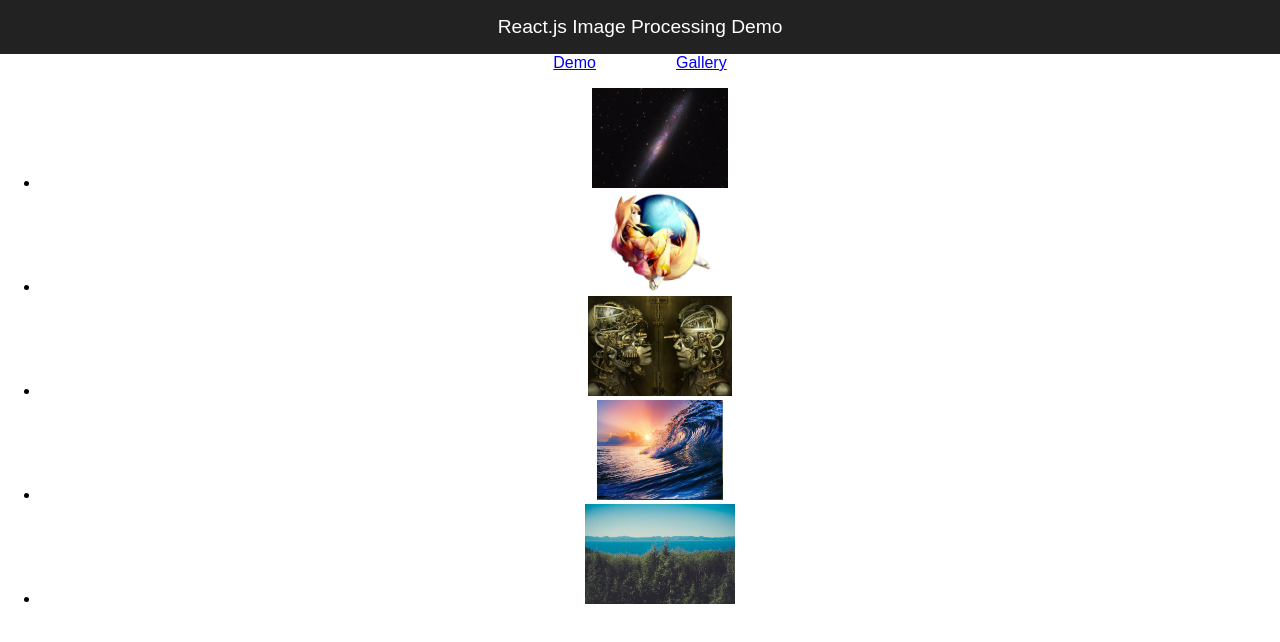
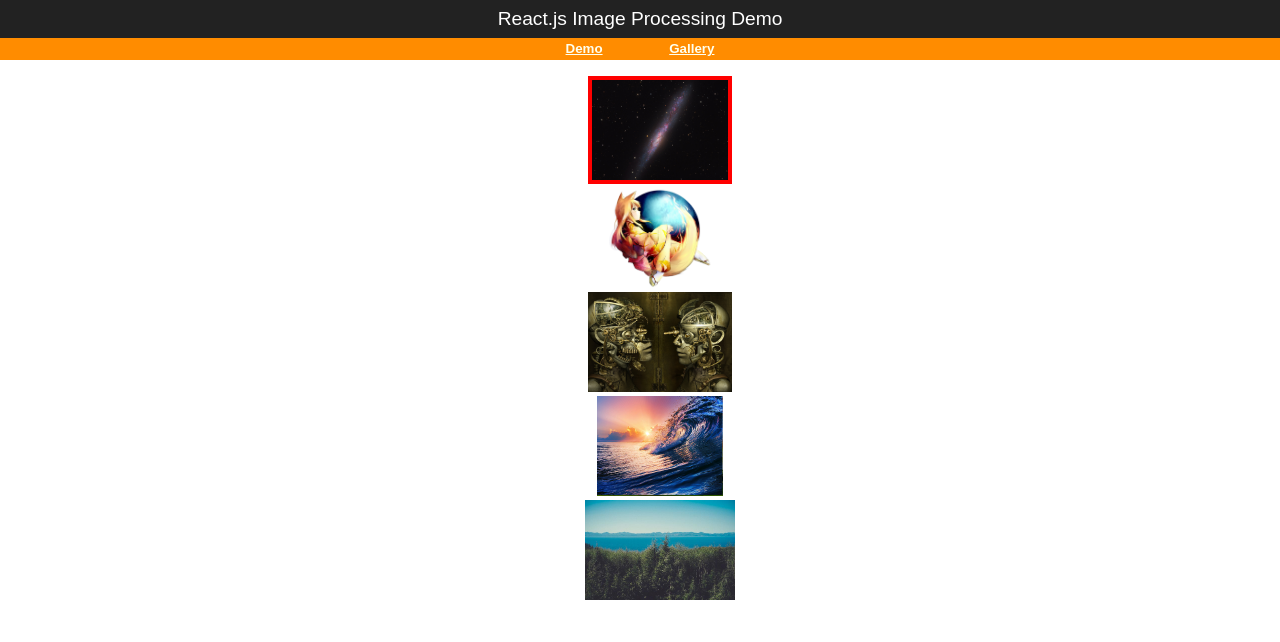
Before and after one commit to Neverre-Codenov/demo-image-filters, a React (Create React App) app: page /gallery in a window 1280 px wide. Shown: the top 642 px of the page. Built offline with nearby package versions, Linux system fonts and the light colour scheme.

Commit message:
final round of css

```diff
--- a/src/App.css
+++ b/src/App.css
@@ -4,7 +4,7 @@
 
 .App-header {
   background-color: #222;
-  padding: 1em;
+  padding: 0.5em;
   color: white;
 }
 
--- /dev/null
+++ b/src/gallery/Gallery.css
@@ -0,0 +1,9 @@
+.gallery-area li {
+    list-style: none;
+    cursor: pointer
+}
+
+
+.gallery-area li div.selected img {
+    border: solid 4px red;
+}
--- a/src/gallery/index.js
+++ b/src/gallery/index.js
@@ -1,3 +1,5 @@
+import './Gallery.css';
+
 import React from 'react';
 import {connect} from 'react-redux';
 import {withRouter} from "react-router-dom";
@@ -16,8 +18,8 @@ class Gallery extends React.Component {
         super(props);
 
         this.state = {
-            selected: imageUrls.SPACE
-        }
+            selected: this.props.galleryState.selectedImageUrl
+        };
 
         this.handleClick = this.handleClick.bind( this );
     }
@@ -76,7 +78,11 @@ function mapDispatchToProps( dispatch, ownProps ) {
     return dispatches;
 }
 
-Gallery = connect(null, mapDispatchToProps)(Gallery);
+const mapStateToProps = ( state, props ) => {
+    return state;
+};
+
+Gallery = connect(mapStateToProps, mapDispatchToProps)(Gallery);
 Gallery = withRouter( Gallery );
 
 export default Gallery;
--- a/src/imageProcessor/ImageProcessor.css
+++ b/src/imageProcessor/ImageProcessor.css
@@ -66,7 +66,7 @@
         position:  absolute;
         top:   0;
         left:  0;
-        width: 60%;
+        width: 48%;
     }
 
 }
--- a/src/nav/Navigation.css
+++ b/src/nav/Navigation.css
@@ -1,3 +1,14 @@
+.navigation {
+    background-color: darkorange;
+    padding: 0.25em;
+    font-size: smaller;
+    font-weight: 600;
+}
+
+a, a:visited {
+    color: #ffe;
+}
+
 .spacer {
     display: inline-block;
     width: 5em;
```
